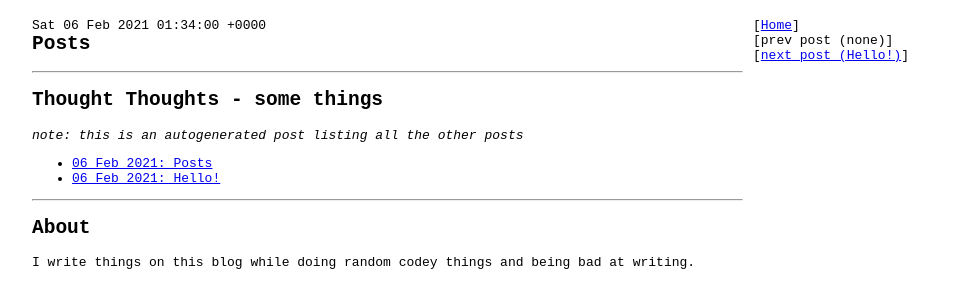
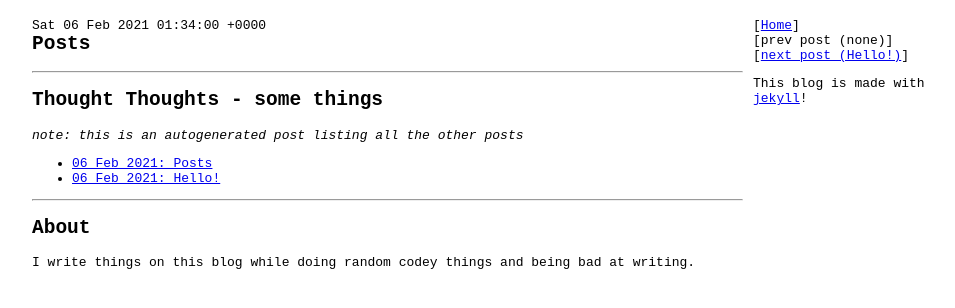
Before and after one commit to lsotnnirhcdfkb/lsotnnirhcdfkb.github.io, a Jekyll site: the page built from _notposts/posts.markdown, in a window 1280 px wide. Shown: the top 308 px of the page, without its empty margins (134-1089 px from the left). Built offline with Jekyll 4.4.1, drawn with Linux system fonts in a browser that asks for light colours.

Commit message:
add jekyll message

```diff
--- a/_layouts/post.html
+++ b/_layouts/post.html
@@ -3,7 +3,7 @@ layout: default
 ---
 
 <article>
-    <div class="post-links">
+    <div class="post-sidebar">
         <div>
             [<a href="/" {% if page.title == "Home" %}class="active-page"{% endif %}>Home</a>]
         </div>
@@ -23,6 +23,10 @@ layout: default
             <p class="post-next-link">[next post (none)]</p>
             {% endif %}
         </div>
+
+        <div>
+            <p>This blog is made with <a href="https://jekyllrb.com/">jekyll</a>!</p>
+        </div>
     </div>
 
     <div class="post-contents">
--- a/assets/styles/main.scss
+++ b/assets/styles/main.scss
@@ -22,7 +22,7 @@ body {
     margin: auto;
 }
 
-.post-links {
+.post-sidebar {
     width: 25%;
     float: right;
     padding: 10px;
```
